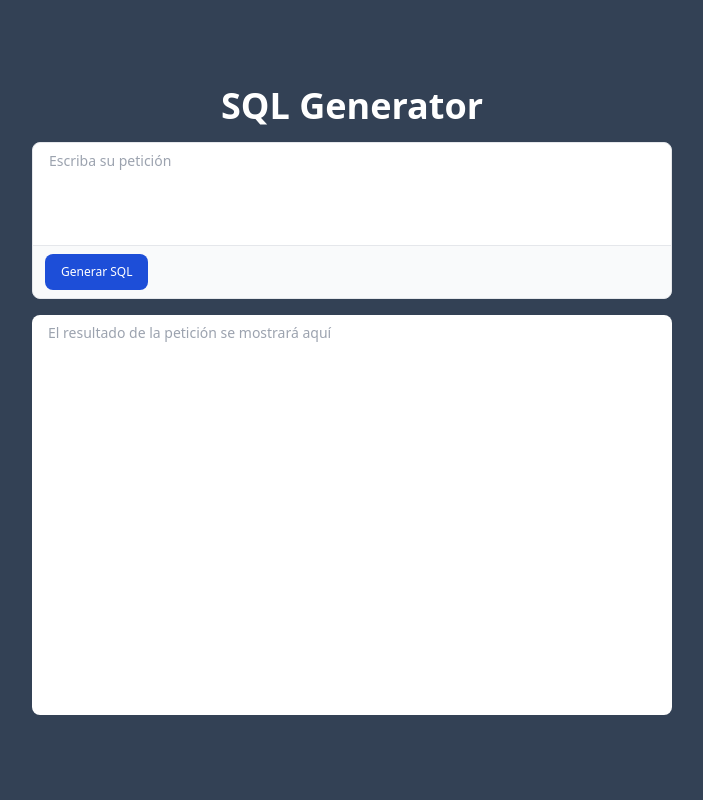
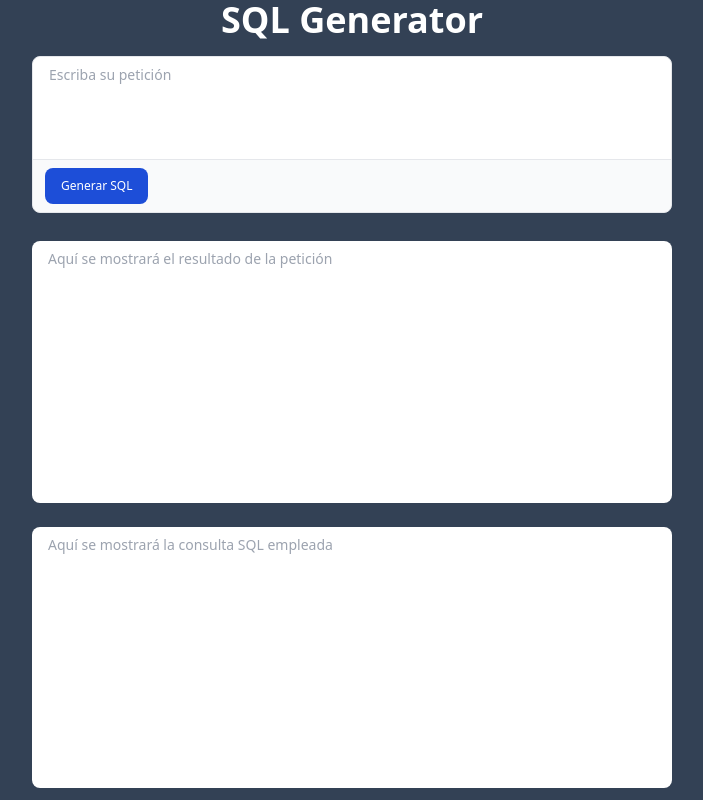
Before and after one commit to FebeFarina/sql-translator, a React (Create React App) app: page /main in a window 1280 px wide. Shown: the whole page, without its empty margins (288-991 px from the left). Built offline with nearby package versions, Linux system fonts and the light colour scheme.

Commit message:
Two outputs

```diff
--- a/src/components/ResultBox.jsx
+++ b/src/components/ResultBox.jsx
@@ -1,10 +1,10 @@
 function ResultBox(props) {
     return (
-        <div className="w-1/2 h-1/2 px-4 py-2 bg-white rounded-lg dark:bg-gray-800">
+        <div className="w-1/2 h-1/2 my-3 px-4 py-2 bg-white rounded-lg dark:bg-gray-800">
         <textarea
           className={"w-full h-full px-0 text-sm text-gray-900 bg-white border-0 dark:bg-gray-800 focus:ring-0 dark:text-white dark:placeholder-gray-400 resize-none" + (props.isLoading ? " animate-pulse" : "")}
           readOnly
-          placeholder="El resultado de la petición se mostrará aquí"
+          placeholder={`Aquí se mostrará ${props.resultType}`}
           value={props.result}></textarea>
       </div>
     )
--- a/src/pages/MainPage.jsx
+++ b/src/pages/MainPage.jsx
@@ -6,7 +6,8 @@ import {DatabaseContext} from "../DatabaseContext"
 const MainPage = () => {
     const { databaseInfo } = useContext(DatabaseContext);
     const [query, setQuery] = useState("");
-    const [result, setResult] = useState("");
+    const [answer, setAnswer] = useState("");
+    const [sqlQuery, setSqlQuery] = useState("");
     const [isLoading, setIsLoading] = useState(false);
 
     const handleSubmit = (event) => {
@@ -18,6 +19,7 @@ const MainPage = () => {
       }
 
       async function fetchQuery() {
+        setIsLoading(true);
         const response = await fetch("http://localhost:3001", {
           method: "POST",
           headers: {
@@ -28,30 +30,26 @@ const MainPage = () => {
             databaseInfo,
            }),
         });
-        const data = await response.text();
-        setResult(data.output);
+        const data = await response.json();
+        setAnswer(data.answer);
+        setSqlQuery(data.sqlQuery);
+        setIsLoading(false);
       }
 
-      setIsLoading(true);
       fetchQuery();
-      setIsLoading(false);
+
     };
-
-    if (isLoading) {
-      return (
-        <div className="bg-slate-700 flex flex-col justify-center items-center h-screen">
-          <h1 className="text-4xl text-white font-bold mb-4">SQL Generator</h1>
-          <QueryBox query={query} setQuery={setQuery} handleSubmit={handleSubmit} />
-          <p className="text-white text-2xl">Loading...</p>
-        </div>
-      );
-    }
 
     return (
       <div className="bg-slate-700 flex flex-col justify-center items-center h-screen">
         <h1 className="text-4xl text-white font-bold mb-4">SQL Generator</h1>
-        <QueryBox query={query} setQuery={setQuery} handleSubmit={handleSubmit} />
-        <ResultBox result={result} isLoading={isLoading} />
+        {isLoading ? (
+          <div className="animate-spin rounded-full h-32 w-32 border-b-2 border-gray-900"></div>
+        ) : (
+          <QueryBox query={query} setQuery={setQuery} handleSubmit={handleSubmit} />
+        )}
+        <ResultBox resultType="el resultado de la petición" result={answer} isLoading={isLoading} />
+        <ResultBox resultType="la consulta SQL empleada" result={sqlQuery} isLoading={isLoading}/>
       </div>
     );
 }
```
